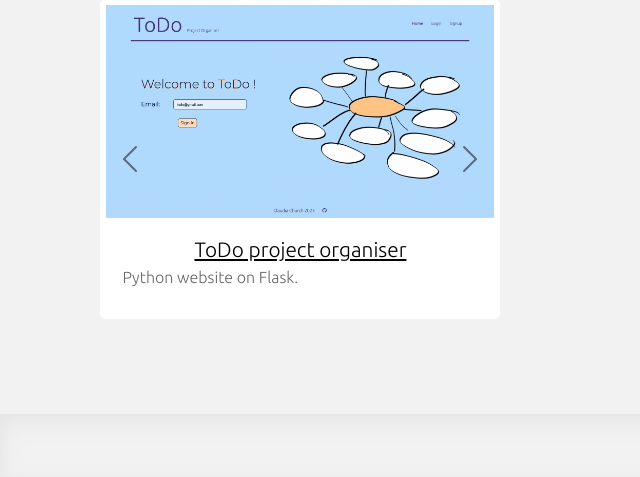
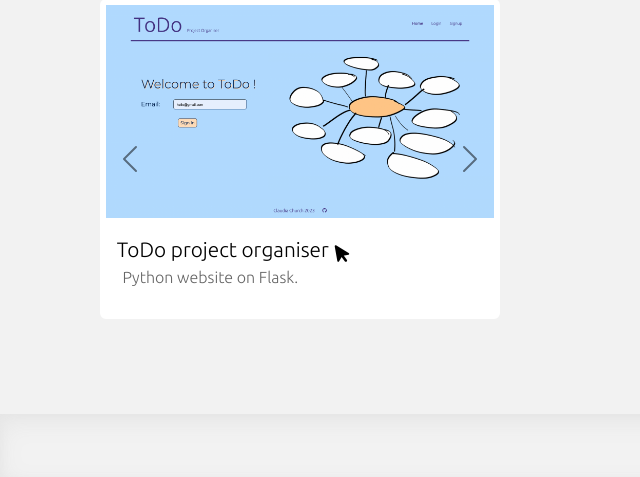
Before and after one commit to claudiaacchurch/final-webdev-portfolio, a Flask app: page / in a window 1280 px wide. Shown: the part 921-1398 px from the top of the page, without its empty margins (0-640 px from the left). Run offline with Flask 2, Linux system fonts and the light colour scheme; some libraries are stand-ins or nearby versions; some web fonts are replaced.

Commit message:
link touches

```diff
--- a/static/styles.css
+++ b/static/styles.css
@@ -206,12 +206,20 @@ background-color: #f2f2f2;
     font-weight: 200;
     font-size: 1.3rem;
     color: black;
-    margin-top: 2%;
-    text-align: left;
+    position: relative;
+    right: 20%;
+    text-decoration: none;
 }
 
 .card-title:hover{
     color: grey;
+}
+
+.cursor {
+    position: relative;
+    left: 2%;
+    top: 6%;
+    transform: rotate(350deg);
 }
 
 .card-text {
--- a/templates/index.html
+++ b/templates/index.html
@@ -99,7 +99,7 @@
                             <div class="card" style="width: 25rem;">
                                 <img class="todo-img" src="static/todo-home.png">
                                 <div class="card-body">
-                                    <a href="https://todo-organiser.herokuapp.com/" class="card-title">ToDo project organiser</a>
+                                    <a href="https://todo-organiser.herokuapp.com/" class="card-title">ToDo project organiser<i class="fa-solid fa-arrow-pointer cursor"></i></a>
                                     <p class="card-text">Python website on Flask.</p>
                                 </div>
                             </div>
```
